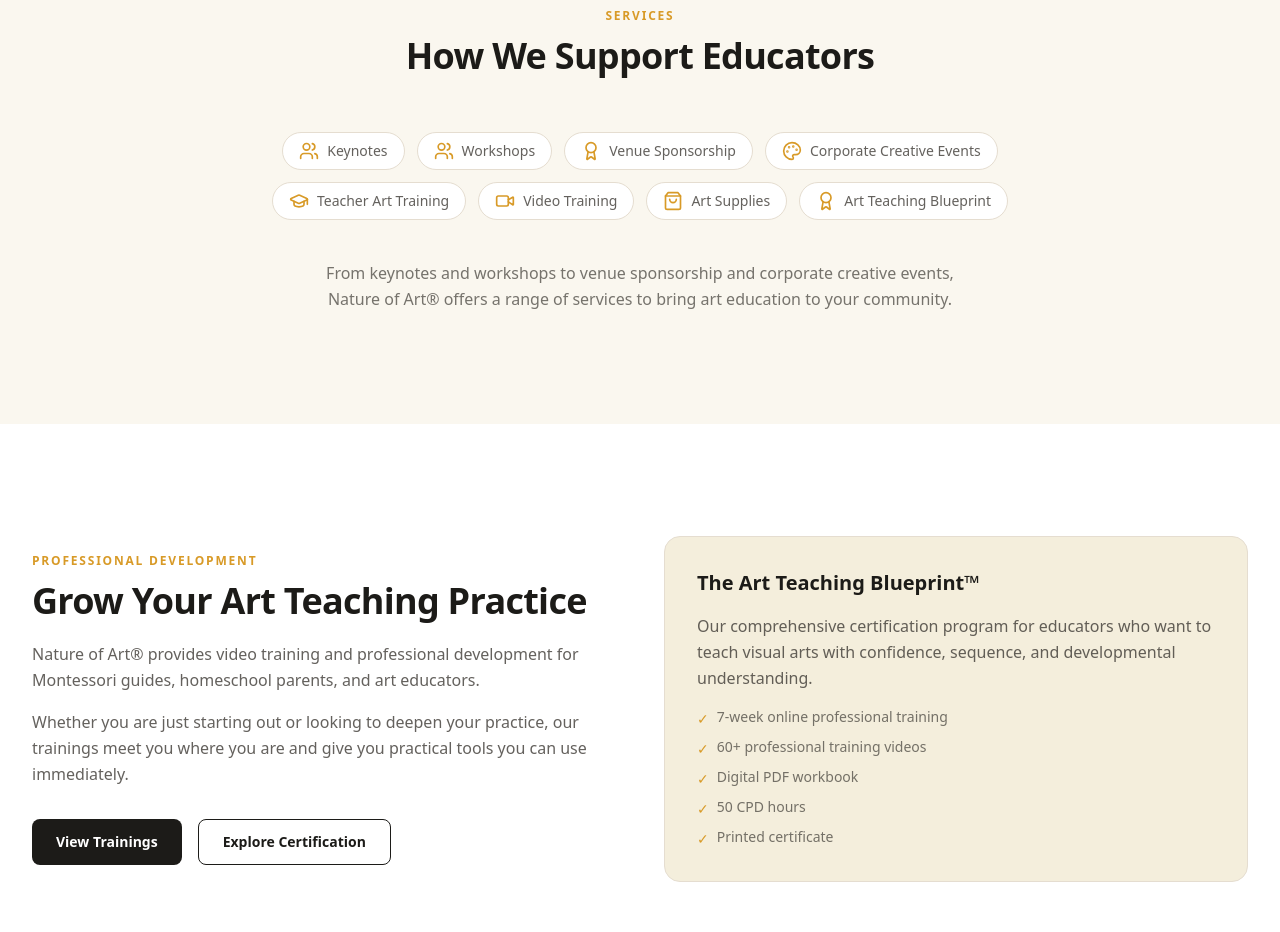
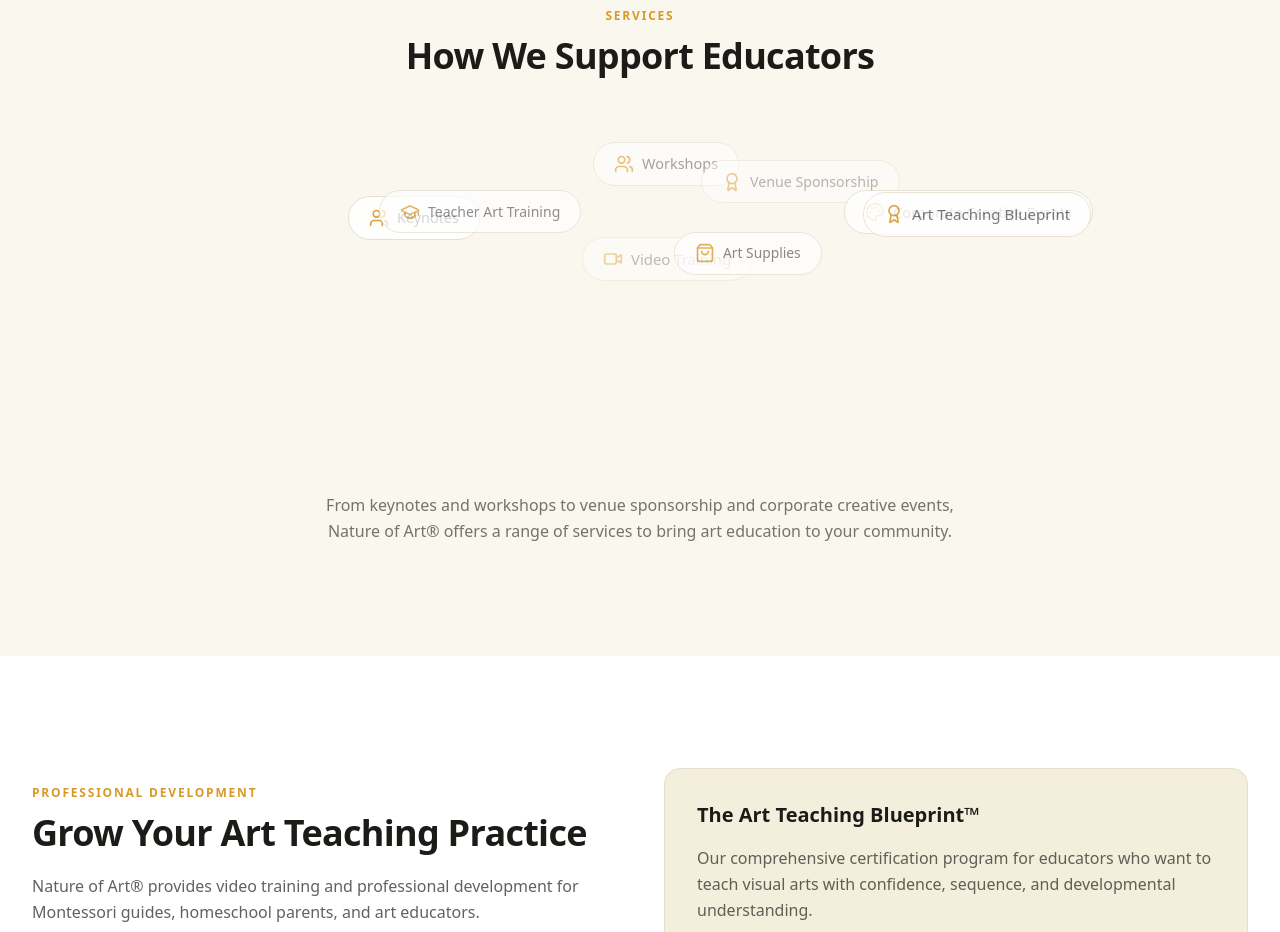
Before and after one commit to ilyroots/Montessori-Art-ReDesign, a Next.js app: page /about in a window 1280 px wide. Shown: the part 1920-2852 px from the top of the page. Built offline with nearby package versions, Linux system fonts and the light colour scheme.

Commit message:
feat(about): add magnetic hover pill effect to services section
- Add MagneticPills component with proximity-based scale + magnetic pull
- Scattered cloud layout with varied sizes and opacity
- Respects prefers-reduced-motion
- Integrate into About page services section

```diff
--- a/src/app/about/page.tsx
+++ b/src/app/about/page.tsx
@@ -2,6 +2,7 @@
 import Link from "next/link";
 import { createMetadata } from "@/lib/seo";
 import { ScrollReveal } from "@/components/motion/ScrollReveal";
+import { MagneticPills } from "@/components/motion/MagneticPills";
 import {
   BookOpen,
   GraduationCap,
@@ -218,17 +219,7 @@
           </ScrollReveal>
 
           <ScrollReveal>
-            <div className="flex flex-wrap justify-center gap-3 max-w-3xl mx-auto">
-              {serviceCategories.map((service) => (
-                <span
-                  key={service.label}
-                  className="inline-flex items-center gap-2 bg-paper border border-linen rounded-full px-4 py-2 text-sm text-charcoal/80"
-                >
-                  <span className="text-honey">{service.icon}</span>
-                  {service.label}
-                </span>
-              ))}
-            </div>
+            <MagneticPills items={serviceCategories} className="max-w-3xl mx-auto" />
           </ScrollReveal>
 
           <ScrollReveal delay={0.1}>
--- /dev/null
+++ b/src/components/motion/MagneticPills.tsx
@@ -0,0 +1,167 @@
+"use client";
+
+import React, { useRef, useEffect, useCallback } from "react";
+
+export interface PillItem {
+  label: string;
+  icon?: React.ReactNode;
+  href?: string;
+}
+
+interface MagneticPillsProps {
+  items: PillItem[];
+  className?: string;
+}
+
+/**
+ * Proximity-based hover effect inspired by Shopify Editions.
+ * Pills scale up and gravitate toward the cursor based on distance.
+ */
+export function MagneticPills({ items, className = "" }: MagneticPillsProps) {
+  const containerRef = useRef<HTMLDivElement>(null);
+  const pillRefs = useRef<(HTMLAnchorElement | HTMLSpanElement | null)[]>([]);
+  const mouseRef = useRef({ x: -9999, y: -9999 });
+  const rafRef = useRef<number>(0);
+  const isHoveringRef = useRef(false);
+
+  const handleMouseMove = useCallback((e: MouseEvent) => {
+    const container = containerRef.current;
+    if (!container) return;
+    const rect = container.getBoundingClientRect();
+    mouseRef.current = {
+      x: e.clientX - rect.left,
+      y: e.clientY - rect.top,
+    };
+    isHoveringRef.current = true;
+  }, []);
+
+  const handleMouseLeave = useCallback(() => {
+    isHoveringRef.current = false;
+    mouseRef.current = { x: -9999, y: -9999 };
+  }, []);
+
+  useEffect(() => {
+    const container = containerRef.current;
+    if (!container) return;
+
+    const prefersReducedMotion = window.matchMedia(
+      "(prefers-reduced-motion: reduce)"
+    ).matches;
+    if (prefersReducedMotion) return;
+
+    container.addEventListener("mousemove", handleMouseMove);
+    container.addEventListener("mouseleave", handleMouseLeave);
+
+    const animate = () => {
+      const mx = mouseRef.current.x;
+      const my = mouseRef.current.y;
+
+      pillRefs.current.forEach((pill) => {
+        if (!pill) return;
+        const rect = pill.getBoundingClientRect();
+        const containerRect = container.getBoundingClientRect();
+
+        // Pill center relative to container
+        const px = rect.left - containerRect.left + rect.width / 2;
+        const py = rect.top - containerRect.top + rect.height / 2;
+
+        const dx = mx - px;
+        const dy = my - py;
+        const distance = Math.sqrt(dx * dx + dy * dy);
+
+        // Interaction radius (px)
+        const radius = 220;
+        // Max scale multiplier
+        const maxScale = 1.35;
+        // Max magnetic pull (px)
+        const maxPull = 18;
+
+        if (distance < radius && isHoveringRef.current) {
+          const progress = 1 - distance / radius;
+          // Smooth easing
+          const eased = progress * progress * (3 - 2 * progress);
+          const scale = 1 + (maxScale - 1) * eased;
+          const pull = maxPull * eased;
+          const tx = (dx / distance) * pull || 0;
+          const ty = (dy / distance) * pull || 0;
+
+          pill.style.transform = `translate(${tx}px, ${ty}px) scale(${scale})`;
+          pill.style.zIndex = "10";
+        } else {
+          pill.style.transform = "translate(0px, 0px) scale(1)";
+          pill.style.zIndex = "1";
+        }
+      });
+
+      rafRef.current = requestAnimationFrame(animate);
+    };
+
+    rafRef.current = requestAnimationFrame(animate);
+
+    return () => {
+      container.removeEventListener("mousemove", handleMouseMove);
+      container.removeEventListener("mouseleave", handleMouseLeave);
+      cancelAnimationFrame(rafRef.current);
+    };
+  }, [handleMouseMove, handleMouseLeave]);
+
+  return (
+    <div
+      ref={containerRef}
+      className={`relative select-none ${className}`}
+      style={{ minHeight: "320px" }}
+    >
+      {items.map((item, i) => {
+        // Scatter pills using a pseudo-random grid with varying sizes
+        const row = Math.floor(i / 4);
+        const col = i % 4;
+        const offsetX = (Math.sin(i * 1.7) * 8) + (col * 24);
+        const offsetY = (Math.cos(i * 2.3) * 10) + (row * 18);
+        const fontSize = 0.9 + Math.sin(i * 3.1) * 0.15; // 0.75rem – 1.05rem range
+        const opacity = 0.65 + Math.cos(i * 1.9) * 0.25;
+
+        const baseClasses =
+          "inline-flex items-center gap-2 bg-paper border border-linen rounded-full px-5 py-2.5 text-charcoal/80 whitespace-nowrap transition-shadow duration-300 hover:shadow-card-hover cursor-default will-change-transform";
+
+        const style: React.CSSProperties = {
+          position: "absolute",
+          left: `${12 + offsetX}%`,
+          top: `${10 + offsetY}%`,
+          fontSize: `${fontSize}rem`,
+          opacity,
+        };
+
+        if (item.href) {
+          return (
+            <a
+              key={item.label}
+              ref={(el) => { pillRefs.current[i] = el; }}
+              href={item.href}
+              className={`${baseClasses} hover:text-honey hover:border-honey/40`}
+              style={style}
+            >
+              {item.icon && (
+                <span className="text-honey shrink-0">{item.icon}</span>
+              )}
+              <span>{item.label}</span>
+            </a>
+          );
+        }
+
+        return (
+          <span
+            key={item.label}
+            ref={(el) => { pillRefs.current[i] = el; }}
+            className={baseClasses}
+            style={style}
+          >
+            {item.icon && (
+              <span className="text-honey shrink-0">{item.icon}</span>
+            )}
+            <span>{item.label}</span>
+          </span>
+        );
+      })}
+    </div>
+  );
+}
```
